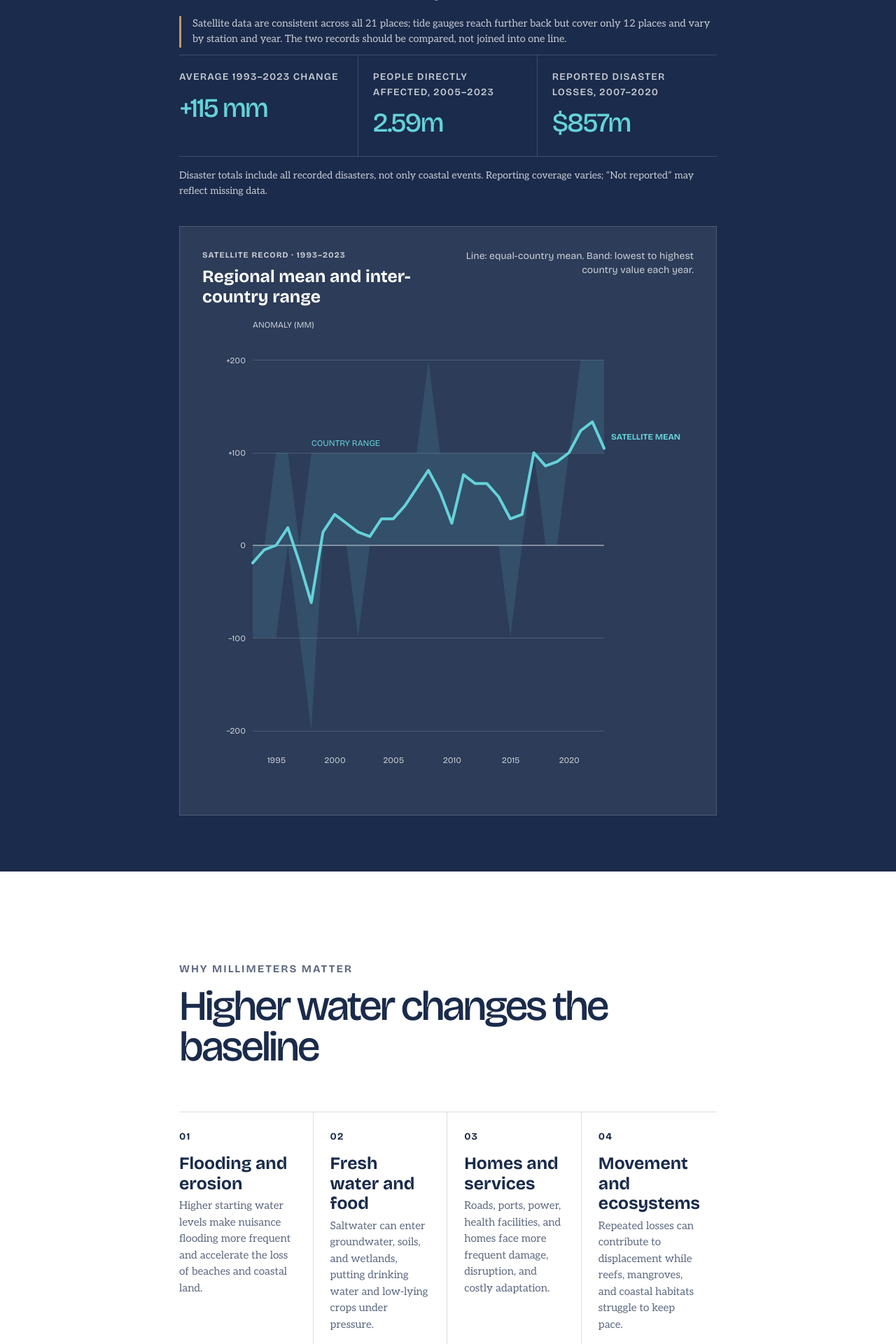
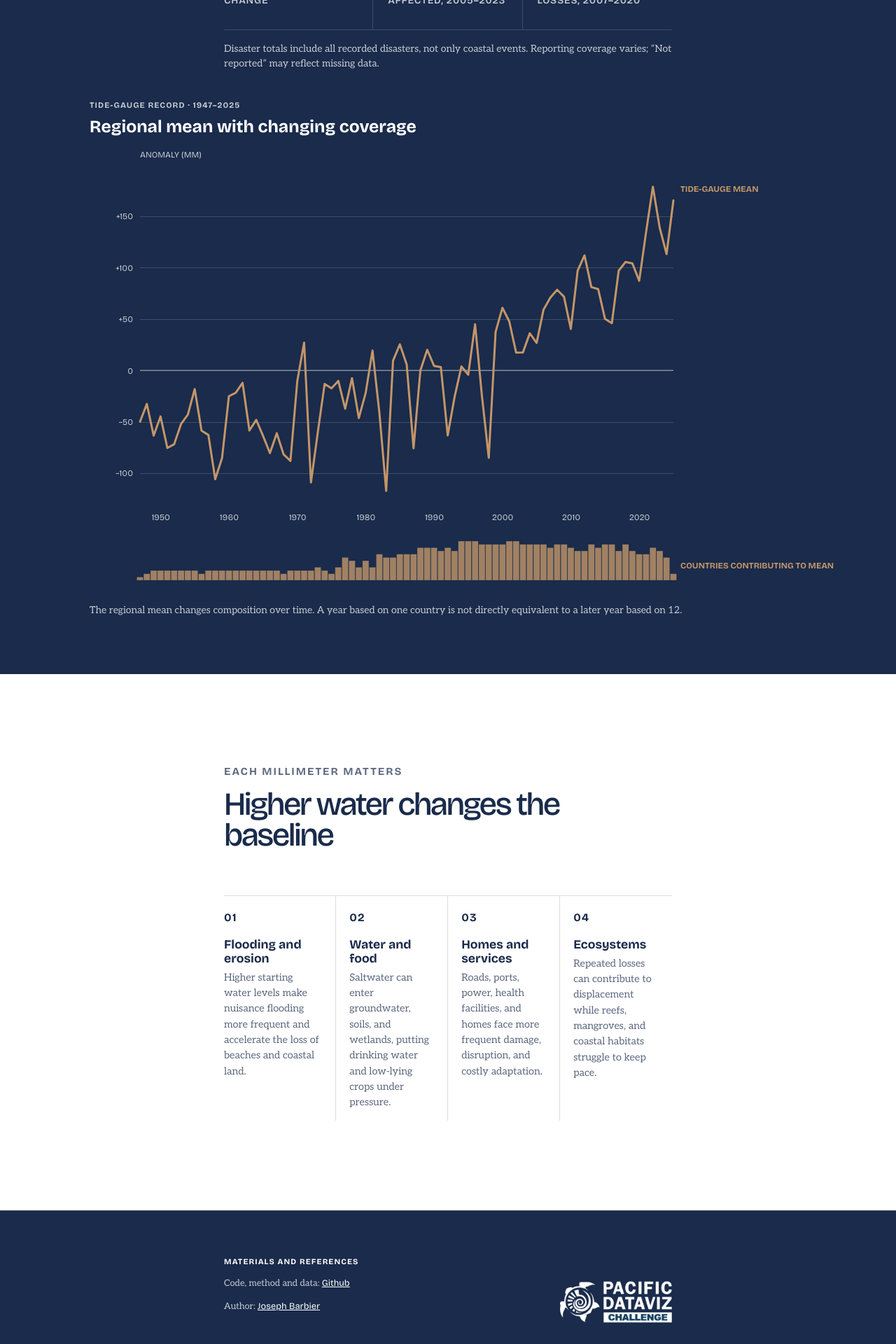
Before and after one commit to JosephBARBIERDARNAL/pacific-dataviz-challenge, a React (Vite) app: page / in a window 1280 px wide. Shown: the part 840-2760 px from the top of the page at 70% size. Built offline with nearby package versions, Linux system fonts and the light colour scheme.

Commit message:
bunch of updates

```diff
--- a/index.html
+++ b/index.html
@@ -8,6 +8,7 @@
       content="An interactive view of satellite and tide-gauge sea-level change across 21 Pacific countries and territories."
     />
     <title>Pacific Sea-Level Change</title>
+    <link rel="icon" href="%BASE_URL%image/favicon.ico" sizes="any" />
     <link rel="preconnect" href="https://fonts.googleapis.com" />
     <link rel="preconnect" href="https://fonts.gstatic.com" crossorigin />
     <link
--- a/src/App.tsx
+++ b/src/App.tsx
@@ -39,7 +39,7 @@ export default function App() {
   const { selectedView, selectView } = useView(data);
   const { displayView, isChanging } = useViewTransition(selectedView);
   const [selectedRecord, setSelectedRecord] =
-    useState<ChartRecord>("satellite");
+    useState<ChartRecord>("historical");
 
   const isGlobal = displayView === "global";
   const summary =
--- a/src/components/Footer.tsx
+++ b/src/components/Footer.tsx
@@ -21,6 +21,11 @@ export function Footer() {
             </a>
           </p>
         </div>
+        <img
+          className="footer-logo"
+          src={`${import.meta.env.BASE_URL}image/logo.png`}
+          alt="Pacific Dataviz Challenge"
+        />
       </div>
     </footer>
   );
--- a/src/components/Header.tsx
+++ b/src/components/Header.tsx
@@ -65,6 +65,15 @@ export function Header({
         >
           <span className="header-control-label">Record</span>
           <button
+            className="record-button record-button--historical"
+            type="button"
+            aria-pressed={selectedRecord === "historical"}
+            onClick={() => onSelectRecord("historical")}
+          >
+            Tide gauges
+            <span>1947–2025</span>
+          </button>
+          <button
             className="record-button record-button--satellite"
             type="button"
             aria-pressed={selectedRecord === "satellite"}
@@ -73,15 +82,6 @@ export function Header({
             Satellite
             <span>1993–2023</span>
           </button>
-          <button
-            className="record-button record-button--historical"
-            type="button"
-            aria-pressed={selectedRecord === "historical"}
-            onClick={() => onSelectRecord("historical")}
-          >
-            Tide gauges
-            <span>1947–2025</span>
-          </button>
         </div>
       </div>
     </header>
--- a/src/components/ImpactsSection.tsx
+++ b/src/components/ImpactsSection.tsx
@@ -6,7 +6,7 @@ const IMPACTS = [
   },
   {
     number: "02",
-    title: "Fresh water and food",
+    title: "Water and food",
     text: "Saltwater can enter groundwater, soils, and wetlands, putting drinking water and low-lying crops under pressure.",
   },
   {
@@ -16,7 +16,7 @@ const IMPACTS = [
   },
   {
     number: "04",
-    title: "Movement and ecosystems",
+    title: "Ecosystems",
     text: "Repeated losses can contribute to displacement while reefs, mangroves, and coastal habitats struggle to keep pace.",
   },
 ];
@@ -25,7 +25,7 @@ export function ImpactsSection() {
   return (
     <section className="impacts-section" aria-labelledby="impacts-title">
       <div>
-        <p className="eyebrow eyebrow--dark">Why millimeters matter</p>
+        <p className="eyebrow eyebrow--dark">Each millimeter matters</p>
         <h2 id="impacts-title">Higher water changes the baseline</h2>
       </div>
       <div className="impact-grid">
--- a/src/components/ViewPanel.tsx
+++ b/src/components/ViewPanel.tsx
@@ -22,14 +22,6 @@ interface Metric {
   value: string;
 }
 
-function rankLabel(data: SeaLevelData, summary: CountrySummary): string {
-  const summaries = [...data.summaryByCountry.values()];
-  const betterCount = summaries.filter((d) => d.rise > summary.rise).length;
-  const tied = summaries.filter((d) => d.rise === summary.rise).length;
-  const rank = betterCount + 1;
-  return tied > 1 ? `Joint #${rank}` : `#${rank}`;
-}
-
 function buildMetrics(
   data: SeaLevelData,
   summary: CountrySummary | null,
@@ -37,19 +29,15 @@ function buildMetrics(
   if (summary) {
     return [
       {
-        label: "1993–2023 change",
+        label: "sea level change",
         value: `${formatSignedValue(summary.rise)} mm`,
       },
       {
-        label: "Regional rank",
-        value: rankLabel(data, summary),
-      },
-      {
-        label: "People directly affected, 2005–2023",
+        label: "People directly affected (cumulative)",
         value: reportedNumber(summary.affected),
       },
       {
-        label: "Reported disaster losses, 2007–2020",
+        label: "Reported disaster losses (cumulative)",
         value: reportedCurrency(summary.losses),
       },
     ];
@@ -165,12 +153,6 @@ export function ViewPanel({
       aria-live="polite"
     >
       <section className="measure-summary" aria-label="Current chart measure">
-        <p className="eyebrow">Currently showing · {placeName}</p>
-        <h2 id="view-title">
-          {showingSatellite
-            ? "Satellite-era sea-level anomaly"
-            : "Historical tide-gauge anomaly"}
-        </h2>
         <p className="measure-description">
           {showingSatellite
             ? isGlobal
@@ -190,8 +172,8 @@ export function ViewPanel({
       <div id="metrics" className="metrics" aria-label="Key sea-level figures">
         {metrics.map((metric) => (
           <div className="metric" key={metric.label}>
+            <span className="metric-value">{metric.value}</span>
             <span className="metric-label">{metric.label}</span>
-            <span className="metric-value">{metric.value}</span>
           </div>
         ))}
       </div>
--- a/src/lib/lineChart.ts
+++ b/src/lib/lineChart.ts
@@ -46,7 +46,7 @@ export function drawLineChart(
         : 560;
   const margin: Margin = {
     top: 36,
-    right: mobile ? 22 : 128,
+    right: mobile ? 22 : options.countStrip ? 190 : 128,
     bottom: options.countStrip ? 126 : 62,
     left: mobile ? 58 : 72,
   };
@@ -224,10 +224,7 @@ export function drawLineChart(
       .append("text")
       .attr("class", "direct-label")
       .attr("x", labelX)
-      .attr(
-        "y",
-        Math.max(margin.top + 14, y(lastValid.value as number) - 12),
-      )
+      .attr("y", Math.max(margin.top + 14, y(lastValid.value as number) - 12))
       .attr("text-anchor", labelAnchor)
       .attr("fill", dark ? options.color : textColor)
       .attr("font-size", 12)
@@ -244,8 +241,8 @@ export function drawLineChart(
         height,
         margin,
         plotBottom,
-        textColor,
-        subtle,
+        options.color,
+        mobile,
       )
     : null;
 
@@ -286,8 +283,8 @@ function drawCountStrip(
   height: number,
   margin: Margin,
   plotBottom: number,
-  textColor: string,
-  subtle: string,
+  color: string,
+  mobile: boolean,
 ): { bars: CoverageBars; stripBottom: number } {
   const stripTop = plotBottom + 50;
   const stripBottom = height - 20;
@@ -300,15 +297,6 @@ function drawCountStrip(
     1,
     (width - margin.left - margin.right) / data.length - 0.5,
   );
-
-  svg
-    .append("text")
-    .attr("class", "count-label")
-    .attr("x", margin.left)
-    .attr("y", stripTop - 12)
-    .attr("fill", subtle)
-    .attr("font-size", 12)
-    .text("COUNTRIES CONTRIBUTING");
 
   const bars = svg
     .append("g")
@@ -326,14 +314,29 @@ function drawCountStrip(
     .attr("stroke-opacity", (d) => (d.count ? 0.65 : 0))
     .attr("stroke-width", 0.5);
 
+  const lastCountDatum = data
+    .slice()
+    .reverse()
+    .find((d) => (d.count ?? 0) > 0);
+  if (lastCountDatum) {
+    const count = lastCountDatum.count ?? 0;
     svg
       .append("text")
       .attr("class", "count-label")
-    .attr("x", width - margin.right + 7)
-    .attr("y", countScale(maxCount) + 4)
-    .attr("fill", textColor)
+      .attr(
+        "x",
+        mobile ? x(lastCountDatum.year) - 4 : x(lastCountDatum.year) + 10,
+      )
+      .attr(
+        "y",
+        mobile ? stripTop - 12 : Math.max(stripTop + 12, countScale(count) - 8),
+      )
+      .attr("text-anchor", mobile ? "end" : "start")
+      .attr("fill", color)
       .attr("font-size", 12)
-    .text(maxCount);
+      .attr("font-weight", 700)
+      .text("COUNTRIES CONTRIBUTING TO MEAN");
+  }
 
   return { bars, stripBottom };
 }
@@ -425,7 +428,9 @@ function addChartInteraction({
       .html(
         lines
           .map((line, lineIndex) =>
-            lineIndex === 0 ? `<strong>${line}</strong>` : `<span>${line}</span>`,
+            lineIndex === 0
+              ? `<strong>${line}</strong>`
+              : `<span>${line}</span>`,
           )
           .join("<br>"),
       );
--- a/src/styles.css
+++ b/src/styles.css
@@ -12,7 +12,7 @@
   --white-08: rgba(255, 255, 255, 0.08);
   --heading: "Bricolage Grotesque", sans-serif;
   --prose: "Aleo", serif;
-  --content-width: min(60vw, 1100px);
+  --content-width: min(50vw, 1100px);
   --header-width: min(94vw, 1500px);
 }
 
@@ -244,7 +244,7 @@ p {
 
 h1 {
   margin-bottom: 0;
-  font-size: clamp(3rem, 7.7vw, 7rem);
+  font-size: clamp(2rem, 6vw, 5rem);
   font-weight: 500;
   letter-spacing: 0em;
   line-height: 0.9;
@@ -252,7 +252,7 @@ h1 {
 
 h2 {
   margin-bottom: 0;
-  font-size: clamp(2.25rem, 4.7vw, 4.9rem);
+  font-size: clamp(2rem, 3.6vw, 3.9rem);
   font-weight: 500;
   letter-spacing: -0.055em;
   line-height: 0.95;
@@ -344,11 +344,11 @@ a:focus-visible {
 
 .metric-label {
   display: block;
-  margin-bottom: 1rem;
+  margin-top: 1rem;
   color: var(--white-75);
   font-size: 0.875rem;
   font-weight: 600;
-  letter-spacing: 0.08em;
+  letter-spacing: 0.06em;
   text-transform: uppercase;
 }
 
@@ -370,17 +370,10 @@ a:focus-visible {
 
 .chart-card {
   position: relative;
-  padding: clamp(1.15rem, 2.5vw, 2.25rem);
-}
-
-.chart-card--satellite {
-  border: 1px solid var(--white-16);
-  background: var(--white-08);
-}
-
-.chart-card--historical {
-  border: 1px solid var(--white-16);
-  background: var(--white-08);
+  left: 50%;
+  width: min(80vw, 1500px);
+  padding: 0;
+  transform: translateX(-50%);
 }
 
 .chart-header {
@@ -529,7 +522,7 @@ a:focus-visible {
 }
 
 .impact-grid article {
-  padding: 1.5rem 1.5rem 0;
+  padding: 1.2rem 1.2rem 0;
   border-right: 1px solid var(--ink-16);
 }
 
@@ -543,14 +536,18 @@ a:focus-visible {
 
 .impact-number {
   color: var(--navy);
-  font-size: 0.875rem;
+  font-size: 1rem;
   font-weight: 700;
   letter-spacing: 0.08em;
 }
 
 .impact-grid p:last-child {
   color: var(--ink-70);
-  font-size: 0.95rem;
+  font-size: 0.9rem;
+}
+
+.impact-grid h3 {
+  font-size: 1.1rem;
 }
 
 .site-footer {
@@ -565,8 +562,15 @@ a:focus-visible {
 
 .footer-inner {
   display: grid;
-  grid-template-columns: 5fr 1fr 1fr;
+  grid-template-columns: minmax(0, 1fr) auto;
   gap: clamp(2rem, 7vw, 7rem);
+  align-items: end;
+}
+
+.footer-logo {
+  display: block;
+  width: min(10rem, 20vw);
+  height: auto;
 }
 
 .footer-label {
@@ -626,6 +630,12 @@ a:focus-visible {
   .header-control-label {
     display: none;
   }
+
+  .chart-card {
+    left: auto;
+    width: 100%;
+    transform: none;
+  }
 }
 
 @media (max-width: 900px) {
@@ -676,6 +686,11 @@ a:focus-visible {
 
   .footer-inner {
     grid-template-columns: 1fr;
+  }
+
+  .footer-logo {
+    justify-self: end;
+    width: min(13rem, 55vw);
   }
 }
 
@@ -760,10 +775,6 @@ a:focus-visible {
     font-size: clamp(2rem, 11vw, 3.1rem);
   }
 
-  .chart-card {
-    padding: 1rem 0.65rem;
-  }
-
   .chart-header {
     display: block;
   }
```
Also changed, not shown: public/image/logo.png (added), 1 other file (tests, documents, lock files or other folders). Lines whose indentation alone changed are shown as unchanged.
